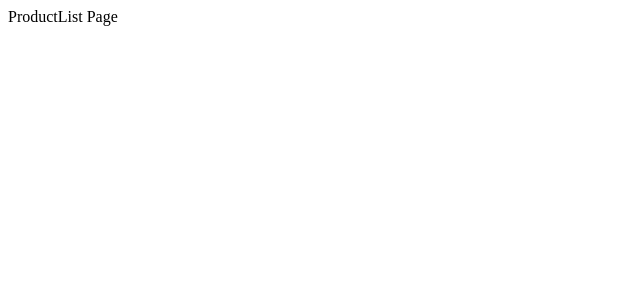
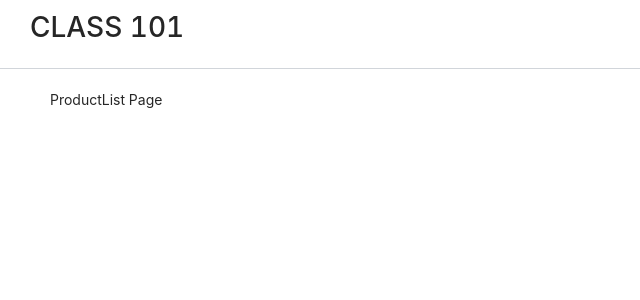
Before and after one commit to YimJiYoung/class101-assignment, a React (Create React App) app in the folder class101/: page / in a window 1280 px wide. Shown: the top 300 px of the page, without its empty margins (0-640 px from the left). Built offline with nearby package versions, Linux system fonts and the light colour scheme.

Commit message:
feat: styled-components, antd 설치, Layout 컴포넌트 구현
- Header, Content 스타일 컴포넌트 정의 및 전체적인 Layout 컴포넌트 구현

```diff
--- a/class101/package.json
+++ b/class101/package.json
@@ -11,10 +11,12 @@
     "@types/react": "^16.9.53",
     "@types/react-dom": "^16.9.8",
     "@types/react-router-dom": "^5.1.7",
+    "antd": "^4.10.2",
     "react": "^17.0.1",
     "react-dom": "^17.0.1",
     "react-router-dom": "^5.2.0",
     "react-scripts": "4.0.1",
+    "styled-components": "^5.2.1",
     "typescript": "^4.0.3",
     "web-vitals": "^0.2.4"
   },
@@ -43,6 +45,7 @@
     ]
   },
   "devDependencies": {
+    "@types/styled-components": "^5.1.7",
     "@typescript-eslint/eslint-plugin": "^4.13.0",
     "@typescript-eslint/parser": "^4.13.0",
     "eslint": "^7.17.0",
--- a/class101/src/App.tsx
+++ b/class101/src/App.tsx
@@ -1,12 +1,16 @@
 import React from 'react';
 import { BrowserRouter as Router } from 'react-router-dom';
+import 'antd/dist/antd.css';
+import Layout from './components/common/Layout';
 import Routes from './Routes';
 
 function App() {
   return (
-    <Router>
-      <Routes />
-    </Router>
+    <Layout>
+      <Router>
+        <Routes />
+      </Router>
+    </Layout>
   );
 }
 
--- /dev/null
+++ b/class101/src/components/common/Layout.tsx
@@ -0,0 +1,39 @@
+import React, { ReactNode } from 'react';
+import styled from 'styled-components';
+
+const Header = styled.header`
+  position: fixed;
+  z-index: 100;
+  top: 0px;
+  left: 0px;
+  right: 0px;
+  height: 69px;
+  padding: 30px; 0px;
+
+  display: flex;
+  justify-content: space-between;
+  align-items: center;
+
+  border-bottom: 1px solid #d1d5da;
+`;
+
+const Content = styled.main`
+  padding: 89px 50px 0px 50px;
+`;
+
+interface IProps {
+  children: ReactNode;
+}
+
+const Layout = ({ children }: IProps) => (
+  <>
+    <Header>
+      <h1> CLASS 101 </h1>
+    </Header>
+    <Content>
+      {children}
+    </Content>
+  </>
+);
+
+export default Layout;
--- a/class101/src/reportWebVitals.ts
+++ b/class101/src/reportWebVitals.ts
@@ -2,7 +2,9 @@ import { ReportHandler } from 'web-vitals';
 
 const reportWebVitals = (onPerfEntry?: ReportHandler) => {
   if (onPerfEntry && onPerfEntry instanceof Function) {
-    import('web-vitals').then(({ getCLS, getFID, getFCP, getLCP, getTTFB }) => {
+    import('web-vitals').then(({
+      getCLS, getFID, getFCP, getLCP, getTTFB,
+    }) => {
       getCLS(onPerfEntry);
       getFID(onPerfEntry);
       getFCP(onPerfEntry);
```
Also changed, not shown: 1 other file (tests, documents, lock files or other folders).
